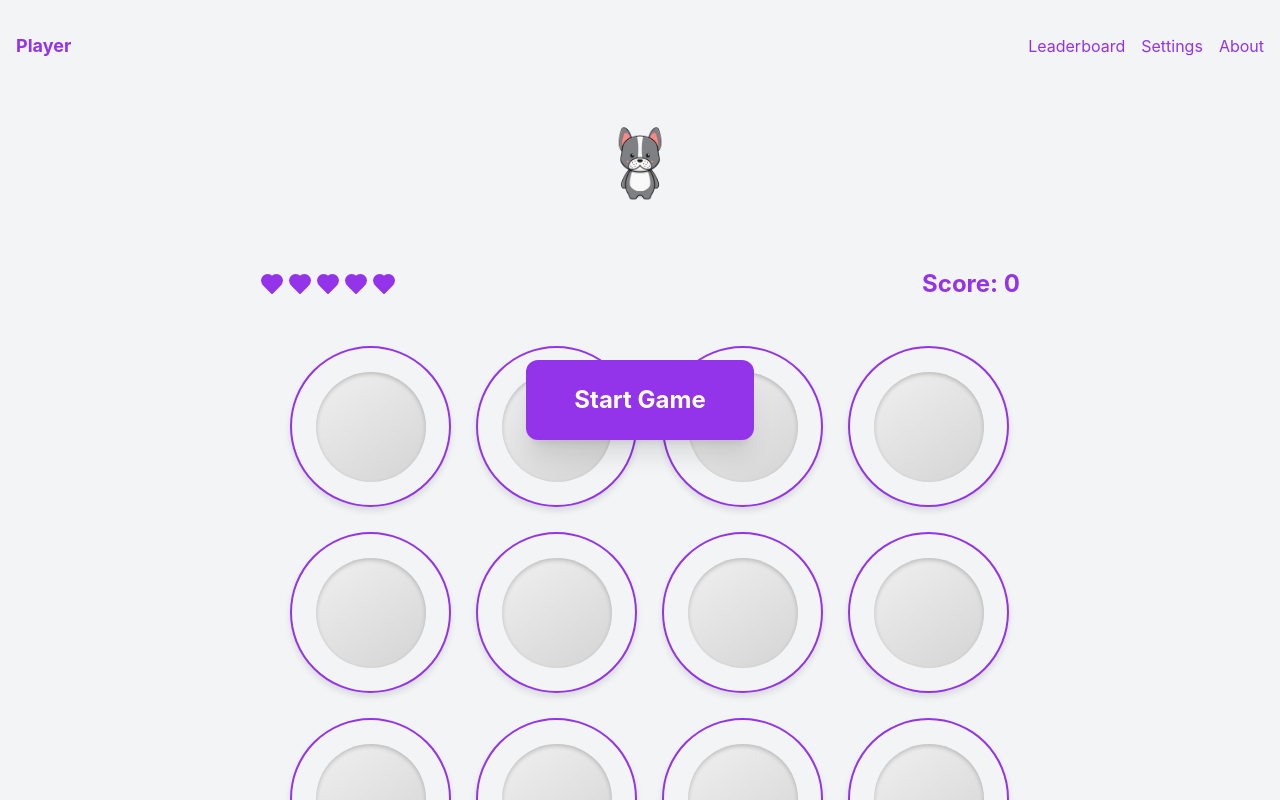
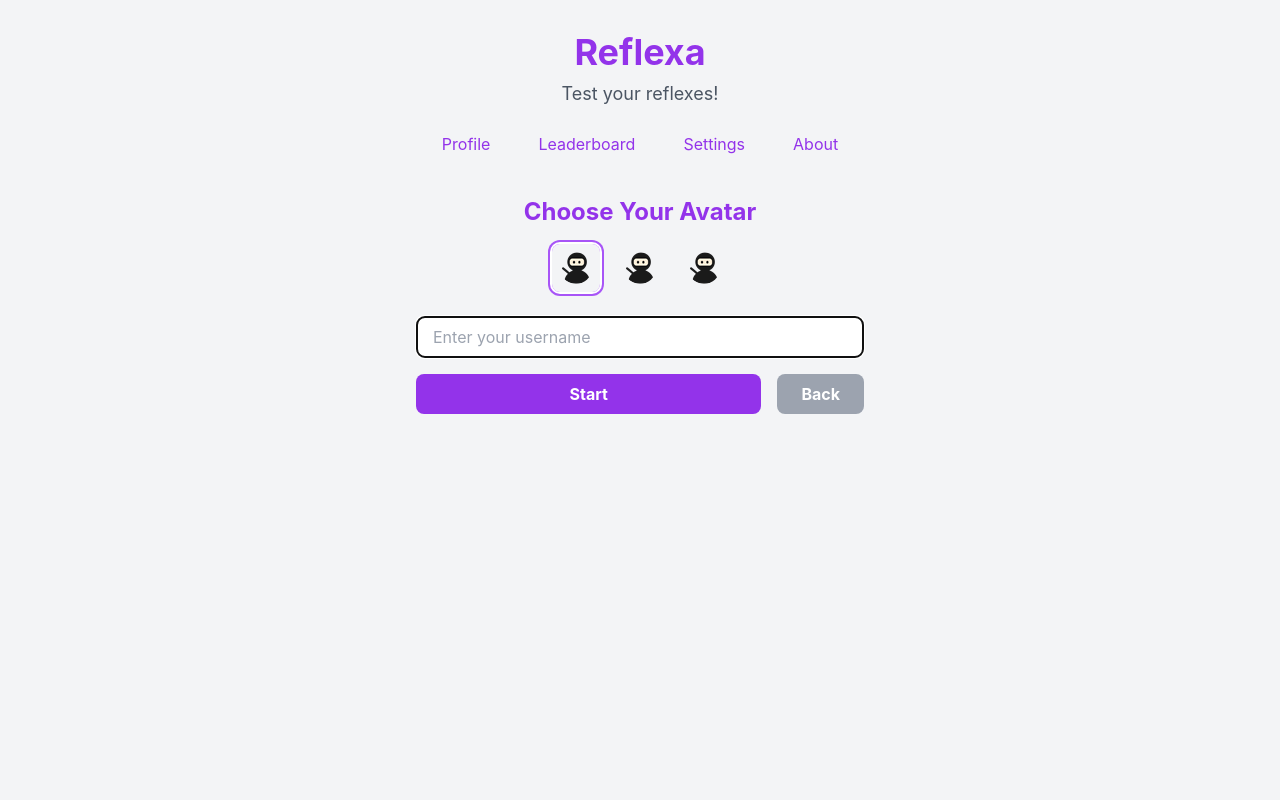
Before and after one commit to dbischoff777/reflexa, a React (Create React App) app: page / in a window 1280 px wide. Both pictures are taken after a click on the button "Start Game". Shown: the top 800 px of the page. Built offline with nearby package versions, Linux system fonts and the light colour scheme.

Commit message:
added avatar functionality and avatar icon to player profile

```diff
--- a/src/PopItGame.jsx
+++ b/src/PopItGame.jsx
@@ -7,10 +7,13 @@ import Particles from "react-tsparticles";
 import { loadFull } from "tsparticles";
 import './PopItGame.css';
 import mascotImage from './images/cute-mascot.png';
-
+import { useAvatar } from './hooks/useAvatar';
 
 const PopItGame = () => {
   const { settings } = useSettings();
+
+  //avatars
+  const { playerAvatar, setPlayerAvatar } = useAvatar();
 
   // Game state
   const [gameState, setGameState] = useState('menu'); // menu, countdown, playing, over
@@ -224,6 +227,7 @@ const PopItGame = () => {
     const leaderboard = JSON.parse(localStorage.getItem('leaderboard') || '[]');
     const newEntry = {
       username: localStorage.getItem('username'),
+      avatar: playerAvatar,
       score: newScore,
       multiplier,
       timestamp: Date.now()
@@ -231,10 +235,10 @@ const PopItGame = () => {
 
     leaderboard.push(newEntry);
     leaderboard.sort((a, b) => b.score - a.score);
-    leaderboard.splice(100); // Keep only top 100 scores
+    leaderboard.splice(100);
 
     localStorage.setItem('leaderboard', JSON.stringify(leaderboard));
-  }, [multiplier]);
+  }, [multiplier, playerAvatar]);
 
   // Update recent games
   const updateRecentGames = useCallback((gameStats) => {
@@ -506,20 +510,16 @@ const PopItGame = () => {
     }
   }, [lives, gameOver, handleGameOver]);
 
-  // Username input handling
-  const handleUsernameSubmit = (e) => {
-    e.preventDefault();
-    if (username.trim()) {
-      localStorage.setItem('username', username.trim());
-      setShowUsernameInput(false);
-      startGame();
-    }
-  };
-
   return (
     <PopItGameUI
       settings={settings}
       username={username}
+      setShowUsernameInput={setShowUsernameInput}
+      setUsername={setUsername}
+      showUsernameInput={showUsernameInput}
+      startTime={startTime}
+      setGameTime={setGameTime}
+      newAchievement={newAchievement}
       score={score}
       lives={lives}
       multiplier={multiplier}
@@ -537,6 +537,8 @@ const PopItGame = () => {
       renderButton={renderButton}
       PopEffect={PopEffect}
       setParticleEffects={setParticleEffects}
+      playerAvatar={playerAvatar}
+      setPlayerAvatar={setPlayerAvatar}
     />
   );
 };
--- a/src/PopItGameUI.jsx
+++ b/src/PopItGameUI.jsx
@@ -1,10 +1,15 @@
 import React from 'react';
 import { Link } from 'react-router-dom';
 import { Heart } from 'lucide-react'; // Make sure to import your Heart icon
+import AvatarSelector from './components/avatar/AvatarSelector';
+import PlayerAvatar from './components/avatar/PlayerAvatar';
 
 const PopItGameUI = ({
   settings,
   username,
+  showUsernameInput,
+  setShowUsernameInput,
+  setUsername,
   score,
   lives,
   multiplier,
@@ -21,45 +26,76 @@ const PopItGameUI = ({
   startGame,
   exitGame,
   renderButton,
-  PopEffect
+  PopEffect,
+  playerAvatar,
+  setPlayerAvatar,
 }) => {
+  const handleUsernameSubmit = (e) => {
+    e.preventDefault();
+    if (username.trim()) {
+      localStorage.setItem('username', username.trim());
+      startGame();
+    }
+  };
+
   return (
     <div className={`min-h-screen ${
       settings.theme === 'dark' ? 'bg-gray-800 text-white' : '',
       gridShake ? 'flash-red' : 'bg-gray-100 text-gray-900'
     }`}>
+      {/* Main Container */}
       <div className="container mx-auto px-4 py-8 max-w-7xl">
         {/* Game Header */}
-        <div className="flex justify-between items-center mb-8">
+        <div className="text-center mb-8">
+          <h1 className={`text-4xl font-bold mb-2 ${
+            settings.theme === 'dark' ? 'text-purple-300' : 'text-purple-600'
+          }`}>
+            Reflexa
+          </h1>
+          <p className={`text-lg ${
+            settings.theme === 'dark' ? 'text-gray-300' : 'text-gray-600'
+          }`}>
+            Test your reflexes!
+          </p>
+
+          {/* Navigation Links */}
+          <div className="flex justify-center gap-4 mt-4">
             <Link
               to="/profile"
-            className={`text-lg font-bold ${
-              settings.theme === 'dark' ? 'text-purple-300' : 'text-purple-600'
+              className={`px-4 py-2 rounded-lg transition-colors ${
+                settings.theme === 'dark'
+                  ? 'text-purple-300 hover:bg-purple-900'
+                  : 'text-purple-600 hover:bg-purple-100'
               }`}
             >
-            {username || 'Player'}
+              Profile
             </Link>
-          <div className="flex items-center gap-4">
             <Link
               to="/leaderboard"
-              className={`${
-                settings.theme === 'dark' ? 'text-purple-300' : 'text-purple-600'
+              className={`px-4 py-2 rounded-lg transition-colors ${
+                settings.theme === 'dark'
+                  ? 'text-purple-300 hover:bg-purple-900'
+                  : 'text-purple-600 hover:bg-purple-100'
               }`}
             >
               Leaderboard
             </Link>
             <Link
               to="/settings"
-              className={`${
-                settings.theme === 'dark' ? 'text-purple-300' : 'text-purple-600'
+              className={`px-4 py-2 rounded-lg transition-colors ${
+                settings.theme === 'dark'
+                  ? 'text-purple-300 hover:bg-purple-900'
+                  : 'text-purple-600 hover:bg-purple-100'
               }`}
             >
               Settings
             </Link>
             <Link
               to="/about"
-              className={`${
-                settings.theme === 'dark' ? 'text-purple-300' : 'text-purple-600'
+              className={`px-4 py-2 rounded-lg transition-colors ${
+                settings.theme === 'dark'
+                  ? 'text-purple-300 hover:bg-purple-900'
+                  : 'text-purple-600 hover:bg-purple-100'
               }`}
             >
               About
@@ -68,7 +104,8 @@ const PopItGameUI = ({
         </div>
 
         {/* Game Area Container */}
-        <div className="flex flex-col items-center justify-center w-full">
+        {gameState !== 'menu' ? (
+          <div className="w-full flex flex-col items-center justify-center">
             {/* Mascot Container */}
             <div className="w-full flex justify-center mb-8 mt-4">
               <div className={`mascot-container relative px-8 ${
@@ -88,22 +125,6 @@ const PopItGameUI = ({
                 />
               </div>
             </div>
-
-          {/* Start Button Container */}
-          {gameState === 'menu' && (
-            <div className="fixed inset-0 flex items-center justify-center z-10">
-              <button
-                onClick={startGame}
-                className={`px-12 py-6 rounded-xl font-bold text-2xl shadow-xl transition-all duration-200 transform hover:scale-105 ${
-                  settings.theme === 'dark'
-                    ? 'bg-purple-600 hover:bg-purple-500 text-white'
-                    : 'bg-purple-600 hover:bg-purple-700 text-white'
-                }`}
-              >
-                Start Game
-              </button>
-            </div>
-          )}
 
             {/* Responsive Grid Container */}
             <div className="w-full flex justify-center px-4">
@@ -171,11 +192,98 @@ const PopItGameUI = ({
               </div>
             </div>
           </div>
+        ) : (
+          // Menu State Content
+          <div className="flex flex-col items-center justify-center gap-6 my-8">
+            <AvatarSelector
+              currentAvatar={playerAvatar}
+              onSelect={setPlayerAvatar}
+            />
+            {localStorage.getItem('username') ? (
+              <button
+                onClick={handleUsernameSubmit}
+                className={`px-12 py-6 rounded-xl font-bold text-2xl shadow-xl transition-all duration-200 transform hover:scale-105 ${
+                  settings.theme === 'dark'
+                    ? 'bg-purple-600 hover:bg-purple-500 text-white'
+                    : 'bg-purple-600 hover:bg-purple-700 text-white'
+                }`}
+              >
+                Start Game
+              </button>
+            ) : (
+              <>
+                {!showUsernameInput ? (
+                  <button
+                    onClick={() => setShowUsernameInput(true)}
+                    className={`px-12 py-6 rounded-xl font-bold text-2xl shadow-xl transition-all duration-200 transform hover:scale-105 ${
+                      settings.theme === 'dark'
+                        ? 'bg-purple-600 hover:bg-purple-500 text-white'
+                        : 'bg-purple-600 hover:bg-purple-700 text-white'
+                    }`}
+                  >
+                    Start Game
+                  </button>
+                ) : (
+                  <div className="w-full max-w-md mx-auto">
+                    <form onSubmit={(e) => {
+                      e.preventDefault();
+                      if (username.trim()) {
+                        localStorage.setItem('username', username.trim());
+                        handleUsernameSubmit(e);
+                      }
+                    }} className="flex flex-col gap-4">
+                      <input
+                        type="text"
+                        value={username}
+                        onChange={(e) => setUsername(e.target.value)}
+                        placeholder="Enter your username"
+                        className={`w-full px-4 py-2 rounded-lg border ${
+                          settings.theme === 'dark'
+                            ? 'bg-gray-700 border-gray-600 text-white'
+                            : 'bg-white border-gray-300 text-gray-900'
+                        }`}
+                        maxLength={20}
+                        required
+                        autoFocus
+                      />
+                      <div className="flex gap-4">
+                        <button
+                          type="submit"
+                          className={`flex-1 px-6 py-2 rounded-lg font-bold transition-all duration-200 ${
+                            settings.theme === 'dark'
+                              ? 'bg-purple-600 hover:bg-purple-500 text-white'
+                              : 'bg-purple-600 hover:bg-purple-700 text-white'
+                          }`}
+                        >
+                          Start
+                        </button>
+                        <button
+                          type="button"
+                          onClick={() => setShowUsernameInput(false)}
+                          className={`px-6 py-2 rounded-lg font-bold transition-all duration-200 ${
+                            settings.theme === 'dark'
+                              ? 'bg-gray-600 hover:bg-gray-500 text-white'
+                              : 'bg-gray-400 hover:bg-gray-500 text-white'
+                          }`}
+                        >
+                          Back
+                        </button>
+                      </div>
+                    </form>
+                  </div>
+                )}
+              </>
+            )}
+          </div>
+        )}
+      </div>
 
       {/* Countdown Overlay */}
         {gameState === 'countdown' && (
           <div className="fixed inset-0 flex items-center justify-center bg-black bg-opacity-50">
-            <div className="text-6xl font-bold text-purple-600 animate-pulse">
+            <div className={`text-6xl font-bold ${
+              settings.theme === 'dark' ? 'text-purple-400' : 'text-purple-600'
+            } animate-pulse`}>
               {countdown}
             </div>
           </div>
@@ -187,8 +295,20 @@ const PopItGameUI = ({
           <div className={`p-8 rounded-lg ${
             settings.theme === 'dark' ? 'bg-gray-800' : 'bg-white'
           } shadow-xl max-w-md w-full mx-4`}>
-              <h2 className="text-2xl font-bold mb-4">Game Over!</h2>
-              <div className="space-y-2 mb-6">
+            <div className="flex items-center gap-4 mb-4">
+              <PlayerAvatar
+                avatarId={playerAvatar}
+                username={username}
+              />
+              <h2 className={`text-2xl font-bold ${
+                settings.theme === 'dark' ? 'text-white' : 'text-gray-900'
+              }`}>
+                Game Over!
+              </h2>
+            </div>
+            <div className={`space-y-2 mb-6 ${
+              settings.theme === 'dark' ? 'text-gray-300' : 'text-gray-600'
+            }`}>
               <p>Final Score: {score}</p>
               <p>Highest Combo: {gameStats.highestCombo}x</p>
               <p>Accuracy: {((gameStats.successfulClicks / gameStats.totalClicks) * 100 || 0).toFixed(1)}%</p>
@@ -198,7 +318,7 @@ const PopItGameUI = ({
                 onClick={startGame}
                 className={`flex-1 px-4 py-2 rounded-lg font-bold ${
                   settings.theme === 'dark'
-                      ? 'bg-purple-600 hover:bg-purple-500'
+                    ? 'bg-purple-600 hover:bg-purple-500 text-white'
                     : 'bg-purple-600 hover:bg-purple-700 text-white'
                 }`}
               >
@@ -206,20 +326,20 @@ const PopItGameUI = ({
               </button>
               <Link
                 to="/profile"
-                  className={`flex-1 px-4 py-2 rounded-lg font-bold text-center ${
+                className={`px-4 py-2 rounded-lg font-bold text-center ${
                   settings.theme === 'dark'
-                      ? 'bg-gray-700 hover:bg-gray-600'
-                      : 'bg-gray-200 hover:bg-gray-300'
+                    ? 'bg-gray-600 hover:bg-gray-500 text-white'
+                    : 'bg-gray-400 hover:bg-gray-500 text-white'
                 }`}
               >
-                  View Profile
+                Profile
               </Link>
               <button
                 onClick={exitGame}
-                  className={`flex-1 px-4 py-2 rounded-lg font-bold ${
+                className={`px-4 py-2 rounded-lg font-bold ${
                   settings.theme === 'dark'
-                      ? 'bg-gray-700 hover:bg-gray-600'
-                      : 'bg-gray-200 hover:bg-gray-300'
+                    ? 'bg-gray-600 hover:bg-gray-500 text-white'
+                    : 'bg-gray-400 hover:bg-gray-500 text-white'
                 }`}
               >
                 Exit
@@ -229,8 +349,9 @@ const PopItGameUI = ({
         </div>
       )}
     </div>
-    </div>
   );
+
+
 };
 
 export default PopItGameUI;
--- /dev/null
+++ b/src/components/avatar/AvatarSelector.css
@@ -0,0 +1,41 @@
+.avatar-selector {
+    padding: 1rem;
+  }
+
+  .avatar-grid {
+    display: grid;
+    grid-template-columns: repeat(auto-fill, minmax(100px, 1fr));
+    gap: 1rem;
+    margin-top: 1rem;
+  }
+
+  .avatar-item {
+    display: flex;
+    flex-direction: column;
+    align-items: center;
+    cursor: pointer;
+    padding: 0.5rem;
+    border-radius: 8px;
+    transition: all 0.2s ease;
+  }
+
+  .avatar-item:hover {
+    background-color: rgba(255, 255, 255, 0.1);
+  }
+
+  .avatar-item.selected {
+    background-color: rgba(255, 255, 255, 0.2);
+    border: 2px solid #4CAF50;
+  }
+
+  .avatar-item img {
+    width: 64px;
+    height: 64px;
+    border-radius: 50%;
+    object-fit: cover;
+  }
+
+  .avatar-item span {
+    margin-top: 0.5rem;
+    font-size: 0.9rem;
+  }
--- /dev/null
+++ b/src/components/avatar/AvatarSelector.jsx
@@ -0,0 +1,35 @@
+import React from 'react';
+import { AVAILABLE_AVATARS } from '../../constants/avatars';
+
+const AvatarSelector = ({ currentAvatar, onSelect, settings }) => {
+  return (
+    <div className="flex flex-col items-center gap-4">
+      <h2 className={`text-2xl font-bold ${
+        settings?.theme === 'dark' ? 'text-purple-300' : 'text-purple-600'
+      }`}>
+        Choose Your Avatar
+      </h2>
+      <div className="flex gap-4 justify-center items-center flex-nowrap">
+        {AVAILABLE_AVATARS.map((avatar) => (
+          <button
+            key={avatar.id}
+            onClick={() => onSelect(avatar.id)}
+            className={`p-2 rounded-lg transition-all transform hover:scale-110 ${
+              currentAvatar === avatar.id
+                ? 'ring-2 ring-purple-500 ring-offset-2'
+                : 'hover:bg-gray-100 dark:hover:bg-gray-700'
+            }`}
+          >
+            <img
+              src={avatar.image}
+              alt={avatar.name}
+              className="w-8 h-8 rounded-full object-cover"
+            />
+          </button>
+        ))}
+      </div>
+    </div>
+  );
+};
+
+export default AvatarSelector;
--- /dev/null
+++ b/src/components/avatar/PlayerAvatar.css
@@ -0,0 +1,17 @@
+.player-info {
+  display: flex;
+  align-items: center;
+  gap: 0.5rem;
+}
+
+.player-avatar {
+  width: 2rem;
+  height: 2rem;
+  border-radius: 9999px;
+  object-fit: cover;
+}
+
+.player-name {
+  font-size: 1rem;
+  font-weight: 500;
+}
--- /dev/null
+++ b/src/components/avatar/PlayerAvatar.jsx
@@ -0,0 +1,22 @@
+import React from 'react';
+import { AVAILABLE_AVATARS } from '../../constants/avatars';
+import './PlayerAvatar.css';
+
+const PlayerAvatar = ({ avatarId, username, showUsername = false }) => {
+  const avatar = AVAILABLE_AVATARS.find(a => a.id === avatarId) || AVAILABLE_AVATARS[0];
+
+  return (
+    <div className="player-info">
+      <img
+        src={avatar.image}
+        alt={`${username}'s Avatar`}
+        className="player-avatar w-8 h-8 rounded-full border-2 border-purple-500"
+      />
+      {showUsername && (
+        <span className="player-name">{username}</span>
+      )}
+    </div>
+  );
+};
+
+export default PlayerAvatar;
--- /dev/null
+++ b/src/constants/avatars.js
@@ -0,0 +1,26 @@
+import ninja from '../images/avatars/ninja.png';
+
+export const AVAILABLE_AVATARS = [
+  {
+    id: 'default',
+    name: 'default',
+    image: ninja
+  },
+  {
+    id: 'ninja',
+    name: 'Ninja',
+    image: ninja
+  },
+  {
+    id: 'samurai',
+    name: 'Samurai',
+    image: ninja
+  },
+  // Add other avatars similarly
+];
+
+// Helper function to get avatar image by id
+export const getAvatarImage = (avatarId) => {
+  const avatar = AVAILABLE_AVATARS.find(a => a.id === avatarId);
+  return avatar ? avatar.image : AVAILABLE_AVATARS[0].image; // Default to first avatar if not found
+};
--- /dev/null
+++ b/src/hooks/useAvatar.js
@@ -0,0 +1,17 @@
+import { useState } from 'react';
+
+export const useAvatar = (initialAvatar = 'default') => {
+  const [playerAvatar, setPlayerAvatar] = useState(
+    localStorage.getItem('playerAvatar') || initialAvatar
+  );
+
+  const handleAvatarSelect = (avatarId) => {
+    setPlayerAvatar(avatarId);
+    localStorage.setItem('playerAvatar', avatarId);
+  };
+
+  return {
+    playerAvatar,
+    setPlayerAvatar: handleAvatarSelect
+  };
+};
```
Also changed, not shown: src/PlayerProfile.jsx (+12 -7 lines), src/images/avatars/ninja.png (added). Lines whose indentation alone changed are shown as unchanged.
